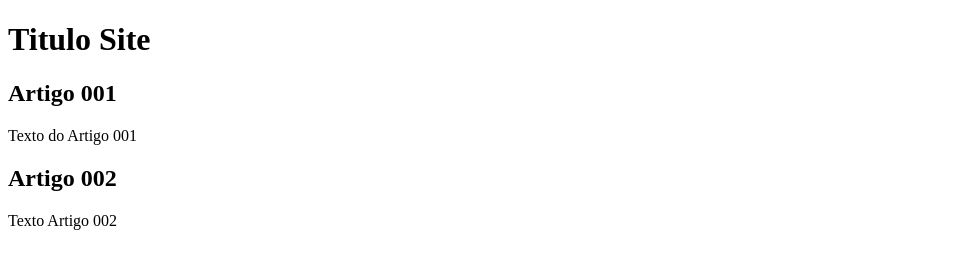
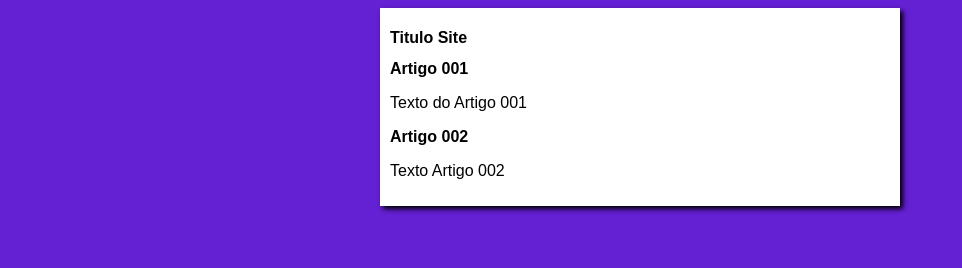
Before and after one commit to Italo-Martins/projeto_site, a plain HTML site: page index.html in a window 1280 px wide. Shown: the whole page, without its empty margins (0-962 px from the left). Drawn offline with Linux system fonts and the light colour scheme.

Commit message:
desing do site

```diff
--- /dev/null
+++ b/estilo/style.css
@@ -0,0 +1,15 @@
+*{
+    font-family: arial,helvetica,sans-serif;
+    font-size: 16px;
+}
+body {
+    background-color: rgb(100, 32, 211);
+}
+
+main {
+    background-color: white;
+    width: 500px;
+    margin: auto;
+    padding: 10px;
+    box-shadow: 3px 3px 5px rgb(0,0,0);
+}
--- a/index.html
+++ b/index.html
@@ -4,7 +4,8 @@
     <meta charset="UTF-8">
     <meta http-equiv="X-UA-Compatible" content="IE=edge">
     <meta name="viewport" content="width=device-width, initial-scale=1.0">
-    <title>Titulo do site</title>
+    <link rel="stylesheet" href="estilo/style.css">
+    <title>Site curso e vídeo</title>
 </head>
 <body>
     <main>
```
